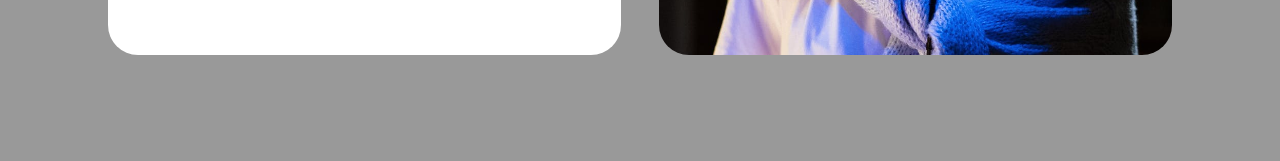
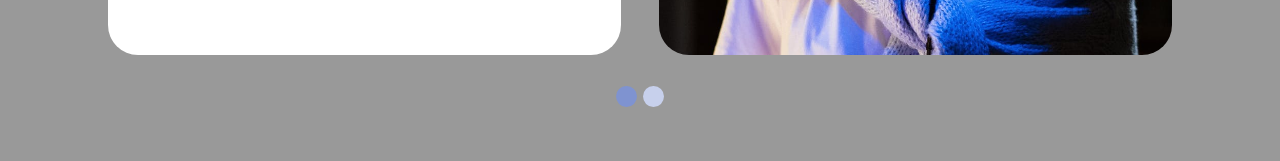
Before and after one commit to riamxpp/Playstation-Page, a React (Create React App) app: page / in a window 1280 px wide. Shown: the part 1738-1899 px from the top of the page. Built offline with nearby package versions, Linux system fonts and the light colour scheme.

Commit message:
Criando funcionalidades do slide

```diff
--- a/src/Components/SlideJogos/SlideJogos.tsx
+++ b/src/Components/SlideJogos/SlideJogos.tsx
@@ -1,4 +1,4 @@
-import React from "react";
+import React, { useRef, useEffect, useState } from "react";
 import {
   SlideJogosComponente,
   WrapperSlide,
@@ -11,27 +11,70 @@ import {
   ButtonPrev,
   ButtonNext,
   ContainerButton,
+  WrapperCurrentSlide,
+  ContainerCurrentSlide,
+  CurrentSlide,
 } from "./SlideJogosStyles";
 import Slide1 from "../../assents/Mulher-vr.jpeg";
 import Slide2 from "../../assents/homem-vr-1.jpeg";
 import Prev from "./Prev";
 import Next from "./Next";
 
+const TOTAL_SLIDES = 2;
+const INITIAL_SLIDES = 1;
 const SlideJogos = () => {
+  const [widthContent, setWidthContent] = useState<number>(0);
+  const [slidePage, setSlidePage] = useState<number>(INITIAL_SLIDES);
+  const ContainerContentRef = useRef<HTMLDivElement>(null);
+  const MoveSlideRef = useRef<HTMLDivElement>(null);
+
+  useEffect(() => {}, []);
+
+  function nextSlide() {
+    if (slidePage !== TOTAL_SLIDES) {
+      setSlidePage((prev) => (prev += 1));
+
+      if (ContainerContentRef.current?.offsetWidth)
+        setWidthContent(-ContainerContentRef.current?.offsetWidth);
+    }
+  }
+
+  function prevSlide() {
+    if (slidePage !== INITIAL_SLIDES) {
+      setSlidePage((prev) => (prev -= 1));
+      setWidthContent((prev) => (prev -= +widthContent));
+    }
+  }
+
   return (
     <SlideJogosComponente>
       <WrapperSlide>
         <ContainerButton>
-          <ButtonPrev>
+          <ButtonPrev onClick={prevSlide}>
             <Prev></Prev>
           </ButtonPrev>
-          <ButtonNext>
+          <ButtonNext onClick={nextSlide}>
             <Next></Next>
           </ButtonNext>
         </ContainerButton>
+        <WrapperCurrentSlide>
+          <ContainerCurrentSlide>
+            <CurrentSlide
+              onClick={() => prevSlide()}
+              backgroundColor={slidePage === 1 ? "#7F93D0" : ""}
+            ></CurrentSlide>
+            <CurrentSlide
+              onClick={() => nextSlide()}
+              backgroundColor={slidePage === 2 ? "#7F93D0" : ""}
+            ></CurrentSlide>
+          </ContainerCurrentSlide>
+        </WrapperCurrentSlide>
 
-        <MoveSlide>
-          <ContainerContent>
+        <MoveSlide
+          ref={MoveSlideRef}
+          style={{ transform: `translateX(${widthContent}px)` }}
+        >
+          <ContainerContent ref={ContainerContentRef}>
             <ContainerTexto>
               <TituloSlide>MAIS DE 50 JOGOS ONLINE</TituloSlide>
               <TextoSlide>
@@ -55,7 +98,10 @@ const SlideJogos = () => {
                 nulla pariatur.{" "}
               </TextoSlide>
             </ContainerTexto>
-            <ContainerFoto backgroundImg={Slide2}></ContainerFoto>
+            <ContainerFoto
+              backgroundImg={Slide2}
+              positionImg="0 -150px"
+            ></ContainerFoto>
           </ContainerContent>
         </MoveSlide>
       </WrapperSlide>
--- a/src/Components/SlideJogos/SlideJogosInterface.ts
+++ b/src/Components/SlideJogos/SlideJogosInterface.ts
@@ -1,3 +1,8 @@
 export interface ContainerFotoInterface {
   backgroundImg: string;
+  positionImg?: string;
 }
+
+export interface CurrentSlideInterface {
+  backgroundColor?: string;
+}
--- a/src/Components/SlideJogos/SlideJogosStyles.ts
+++ b/src/Components/SlideJogos/SlideJogosStyles.ts
@@ -1,6 +1,9 @@
 import styled from "styled-components";
 import { colors } from "../../colors";
-import { ContainerFotoInterface } from "./SlideJogosInterface";
+import {
+  ContainerFotoInterface,
+  CurrentSlideInterface,
+} from "./SlideJogosInterface";
 
 const SlideJogosComponente = styled.section`
   width: 100%;
@@ -19,11 +22,11 @@ const WrapperSlide = styled.div`
 `;
 
 const MoveSlide = styled.div`
-  width: auto;
   height: 100%;
   background: blue;
   display: flex;
   background: ${colors.textSecond};
+  transition: 0.5s ease-in-out;
 `;
 
 const ContainerContent = styled.div`
@@ -65,6 +68,7 @@ const ContainerFoto = styled.div<ContainerFotoInterface>`
   background-image: url(${(props) => props.backgroundImg});
   background-repeat: no-repeat;
   background-size: cover;
+  background-position: ${(props) => props.positionImg};
   width: 45%;
   height: 75%;
   border-radius: 30px;
@@ -84,12 +88,41 @@ const ButtonPrev = styled.button`
   color: #446bdd;
   border: none;
   cursor: pointer;
+  z-index: 1;
 `;
 
 const ButtonNext = styled.button`
   background: transparent;
   color: #446bdd;
   border: none;
+  cursor: pointer;
+  z-index: 1;
+`;
+
+const WrapperCurrentSlide = styled.div`
+  width: 1140px;
+  height: auto;
+  position: absolute;
+  display: flex;
+  justify-content: center;
+  top: 90%;
+`;
+
+const ContainerCurrentSlide = styled.div`
+  width: 3rem;
+  height: auto;
+  padding: 1rem 0;
+  display: flex;
+  justify-content: space-between;
+`;
+
+const CurrentSlide = styled.div<CurrentSlideInterface>`
+  width: 1.3rem;
+  height: 1.3rem;
+  border-radius: 50%;
+  background-color: ${(props) =>
+    props.backgroundColor ? props.backgroundColor : "#c7d0ec"};
+  z-index: 1;
   cursor: pointer;
 `;
 
@@ -105,4 +138,7 @@ export {
   ContainerButton,
   ButtonPrev,
   ButtonNext,
+  WrapperCurrentSlide,
+  ContainerCurrentSlide,
+  CurrentSlide,
 };
```
